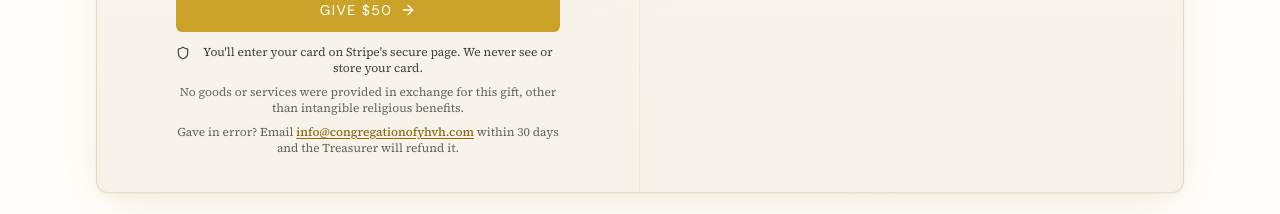
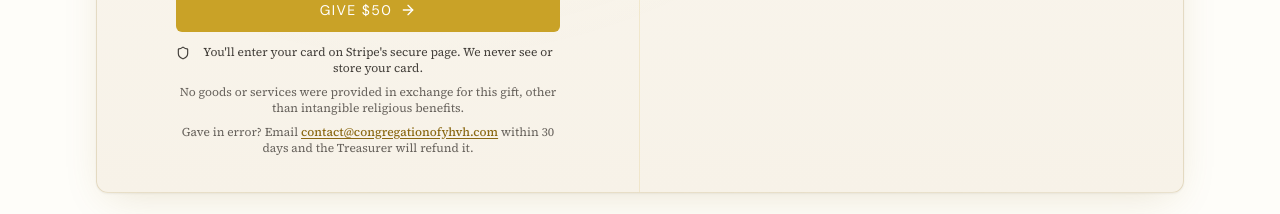
Before and after one commit to peregrineio/congregationofyhvh, a Next.js app: page /give in a window 1280 px wide. Shown: the part 2040-2254 px from the top of the page. Built offline with nearby package versions, Linux system fonts and the light colour scheme.

Commit message:
Site email: contact@congregationofyhvh.com (there is no info@ mailbox)
Co-Authored-By: Claude Opus 5.5 <noreply@anthropic.com>
Claude-Session: https://claude.ai/code/session_01RQmLqPVJUdyinKq4DvdriX

```diff
--- a/public/construction.html
+++ b/public/construction.html
@@ -7,7 +7,7 @@
     <title>Congregation of YHVH — Our Website Is Under Construction</title>
     <meta
       name="description"
-      content="The Congregation of YHVH website is under construction. Shabbat service is Saturday at 3:00 PM. Contact info@congregationofyhvh.com."
+      content="The Congregation of YHVH website is under construction. Shabbat service is Saturday at 3:00 PM. Contact contact@congregationofyhvh.com."
     />
     <link rel="icon" href="/favicon.ico" />
     <style>
@@ -85,7 +85,7 @@
         />
         <img
           src="/images/under-construction.png"
-          alt="Congregation of YHVH — The Way, The Truth, The Life. Our website is under construction. We are working diligently to build a resource that will glorify Yahuah and edify His people. Shabbat service is Saturday at 3:00 PM. Questions? Email info@congregationofyhvh.com."
+          alt="Congregation of YHVH — The Way, The Truth, The Life. Our website is under construction. We are working diligently to build a resource that will glorify Yahuah and edify His people. Shabbat service is Saturday at 3:00 PM. Questions? Email contact@congregationofyhvh.com."
           width="1536"
           height="1024"
           fetchpriority="high"
@@ -114,8 +114,8 @@
         </p>
         <p>
           Questions? We&rsquo;d love to hear from you:
-          <a href="mailto:info@congregationofyhvh.com"
-            >info@congregationofyhvh.com</a
+          <a href="mailto:contact@congregationofyhvh.com"
+            >contact@congregationofyhvh.com</a
           >
         </p>
         <p>Thank you for your patience and support.</p>
--- a/src/lib/constants.ts
+++ b/src/lib/constants.ts
@@ -22,7 +22,7 @@ export const SITE_CONFIG = {
   mailingState: "TX",
   mailingZip: "77383",
   mailingAddress: "P.O. Box #295, Spring, TX 77383",
-  email: "info@congregationofyhvh.com",
+  email: "contact@congregationofyhvh.com",
   domain: "https://congregationofyhvh.com",
 } as const;
 
```
